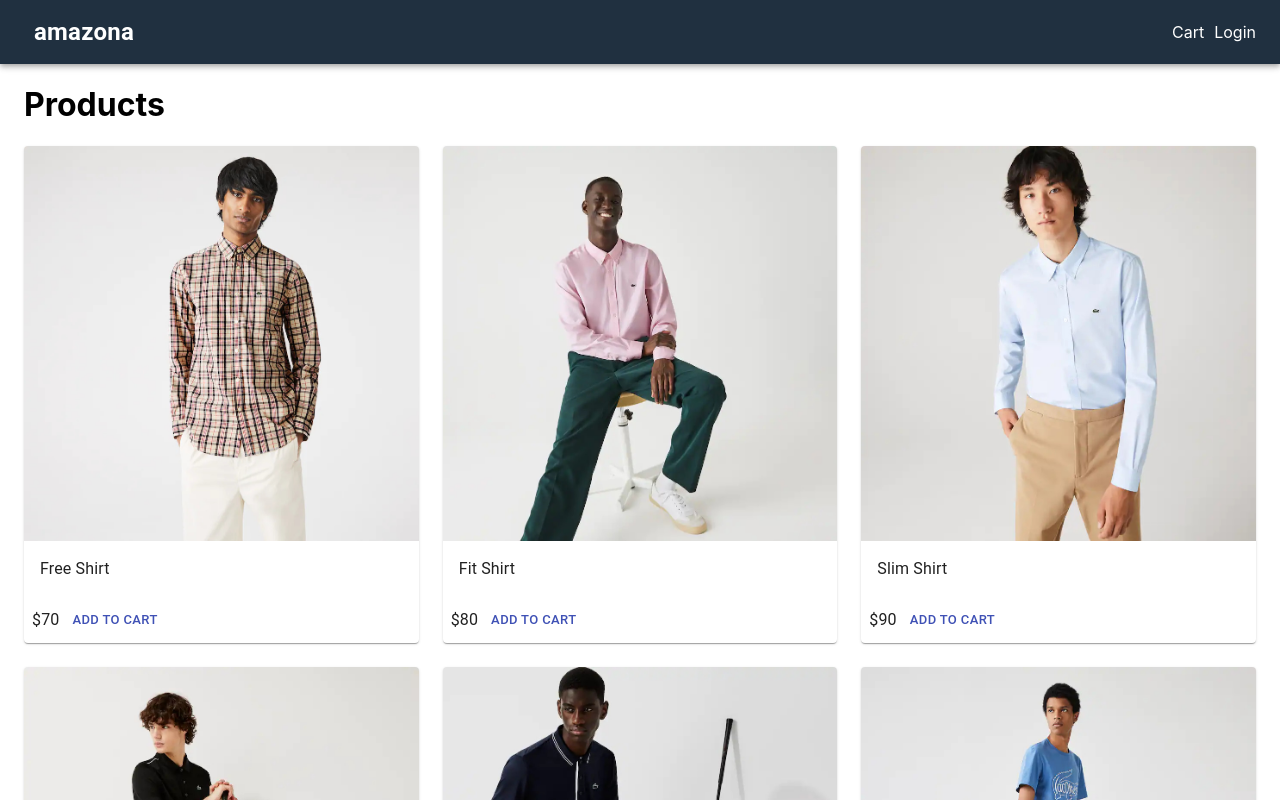
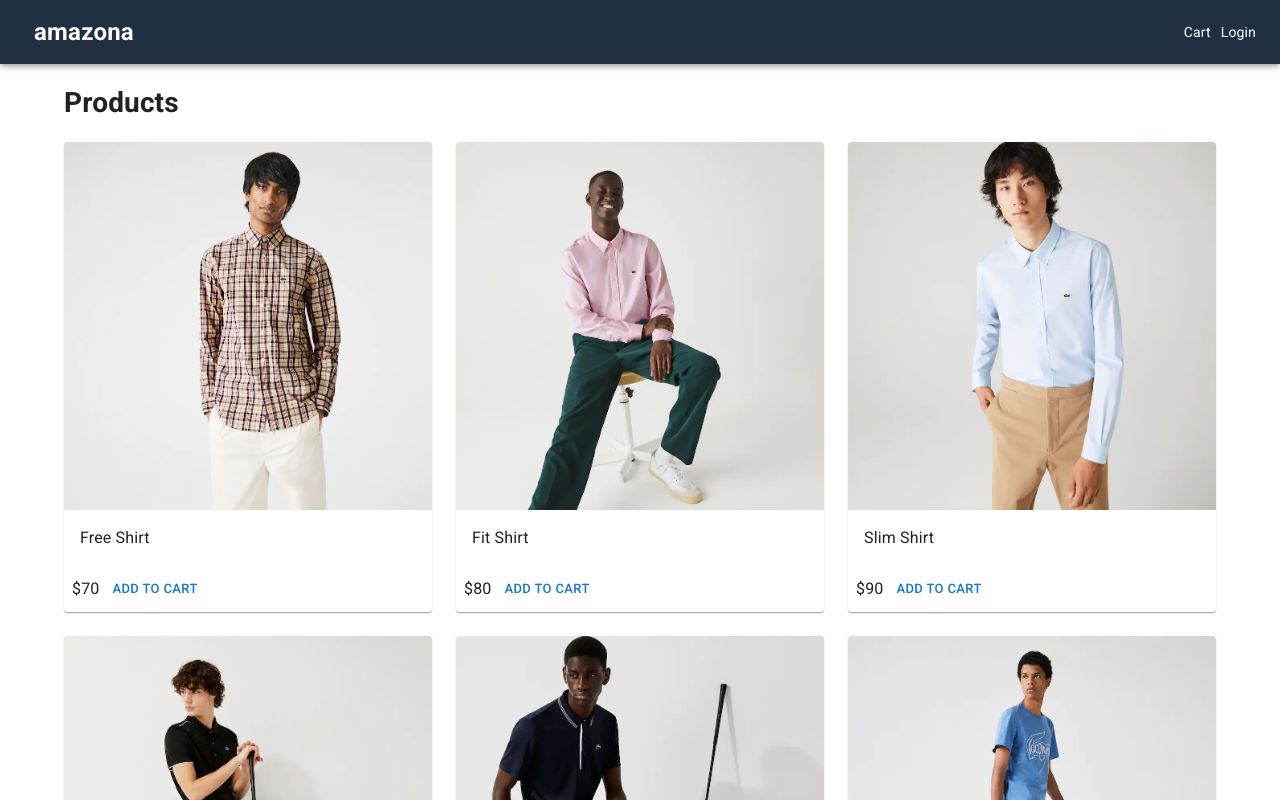
Before and after one commit to kkattt51/kettle, a Next.js app: page / in a window 1280 px wide. Shown: the top 800 px of the page. Built offline with nearby package versions, Linux system fonts and the light colour scheme.

Commit message:
added materialUI Theme

```diff
--- a/components/Layout.js
+++ b/components/Layout.js
@@ -4,13 +4,42 @@
 import {
   AppBar,
   Container,
+  CssBaseline,
   Link,
+  ThemeProvider,
   Toolbar,
   Typography,
 } from '@material-ui/core';
+import { createTheme } from '@mui/material';
 import useStyles from '../utils/styles';
 
 export default function Layout({ title, description, children }) {
+  const theme = createTheme({
+    typography: {
+      h1: {
+        fontSize: '1.6rem',
+        fontWeight: 400,
+        margin: '1rem 0',
+      },
+      h2: {
+        fontSize: '1.4rem',
+        fontWeight: 400,
+        margin: '1rem 0',
+      },
+      body1: {
+        fontWeight: 'normal',
+      },
+      palette: {
+        type: 'light',
+        primary: {
+          main: '#f0c000',
+        },
+        secondary: {
+          main: '#208080',
+        },
+      },
+    },
+  });
   const classes = useStyles();
   return (
     <div>
@@ -18,6 +47,8 @@
         <title>{title ? `${title} - Next Amazona` : 'Next Amazona'}</title>
         {description && <meta name="description" content={description}></meta>}
       </Head>
+      <ThemeProvider theme={theme}>
+        <CssBaseline />
         <AppBar position="static" className={classes.navbar}>
           <Toolbar>
             <NextLink href="/" passHref>
@@ -40,6 +71,7 @@
         <footer className={classes.footer}>
           <Typography>All rights reserved. Next Amazona.</Typography>
         </footer>
+      </ThemeProvider>
     </div>
   );
 }
--- a/pages/_document.js
+++ b/pages/_document.js
@@ -6,7 +6,12 @@
   render() {
     return (
       <Html lang="en">
-        <Head></Head>
+        <Head>
+          <link
+            rel="stylesheet"
+            href="https://fonts.googleapis.com/css?family=Roboto:300,400,500,700&display=swap"
+          ></link>
+        </Head>
         <body>
           <Main />
           <NextScript />
--- a/pages/product/[slug].js
+++ b/pages/product/[slug].js
@@ -45,7 +45,9 @@
         <Grid item md={3} xs={12}>
           <List>
             <ListItem>
-              <Typography component="h1">{product.name}</Typography>
+              <Typography component="h1" variant="h1">
+                {product.name}
+              </Typography>
             </ListItem>
             <ListItem>
               <Typography>Category: {product.category}</Typography>
```
Lines whose indentation alone changed are shown as unchanged.
